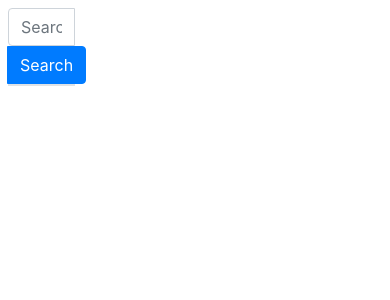
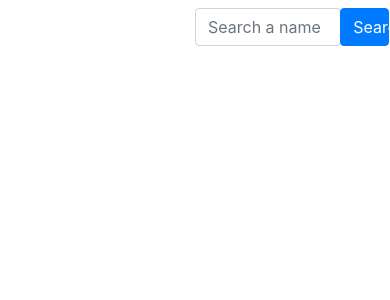
Before and after one commit to samuel-joly/Project-center, a PHP site: page / in a window 390 px wide; the page is wider, and only the part inside the window is pictured. Shown: the top 300 px of that part. Run offline with PHP 8.4, Linux system fonts and the light colour scheme.

Commit message:
change the display of the search list and add responsiveness

```diff
--- a/css/style.css
+++ b/css/style.css
@@ -1,7 +1,14 @@
-body {
-    background-color: rgb(255, 255, 255);
+#search_list {
+	position:relative;
+	width:480px;
+	max-height:15em;
+	overflow-y:scroll;
 }
 
-nav {
-    background-color: gold;
+.search_item {
+	transition:all 0.4s ease;
 }
+
+.search_item:hover {
+	background:#ffffff;
+}
--- a/index.php
+++ b/index.php
@@ -7,27 +7,18 @@
 	    <script src="https://ajax.googleapis.com/ajax/libs/jquery/3.4.1/jquery.min.js"></script>
 	</head>
 	<body>
-		<header>
-		</header>
+	    <header class='d-flex row w-100 m-0 justify-content-center'>
 
-	    <main class='d-flex justify-content-start row'>
-
-		<div class='row w-100 d-flex justify-content-start col-12'>
-			<div class='input-group row mt-2 ml-2 mb-0 col-4'>
-				<input id="search" type="text" name="research" placeholder='Search a name' class='form-control col-8'/>
-				<div class='input-group-append'>
-					<button class='btn btn-primary' type='button' name='search' id='searchBtn'>Search</button>
-				</div>
-			</div>
-		</div>
-		<div class='row w-100 col-12 m-0 '>
-			<div class='col-4 row'>
-				<div class='row border bg-light ml-2 col-8 p-0' style='overflow-y:scroll;max-height:15em;' id='search_option'>
+		<div class='input-group w-100 row col-12 mt-2 justify-content-end p-0' id='search_parent'>
+			<div class='p-0 m-0 row col-lg-3 col-md-5 col-6'>
+				<input id="search" type="text" name="research" placeholder='Search a name' class='form-control col-9'/>
+				<div class='input-group-append col-3 p-0'>
+					<button class='btn btn-primary col-12' type='button' name='search' id='searchBtn'>Search</button>
 				</div>
 			</div>
 		</div>
 
-	    </main>
+	    </header>
 
 	    <footer></footer>
 	    <script src='js/script.js'></script>
--- a/js/script.js
+++ b/js/script.js
@@ -1,17 +1,25 @@
+function test() {
+
+}
+
+
+
 $("#search").keyup(function() {
     value = $("#search").val();
     if(value.length >= 1 ) {
+
         $.ajax({
             url:"models/search/search_controller.php",
             type:'get',
             data:{"action":"search" , "value":value},
+
             success:function(data){
-	    	$('#search_option').children("div").remove();
-	    	$('#search_option').append(data);
-            }
-        });
+	    	$("#search_list").remove();
+		$("#search_parent").append("<div id='search_list' class='col-lg-3 col-md-5 col-6 offset-8 p-0'>"+data+"</div>");
+            }	});
+
     } else {
-	    	$('#search_option').children("div").remove();
+
     }
 
 })
--- a/views/search_list.php
+++ b/views/search_list.php
@@ -1,5 +1,5 @@
 <?php ob_start(); ?>
-<div class='col-12 border m-0 p-0 row d-flex align-items-center'>
+<div class='col-12 border m-0 p-0 row d-flex align-items-center' class='search_item'>
 	<div class='col-8 row d-flex align-items-center p-0 mt-1 mr-0 ml-0'>
 		<p class='text-black col-12 m-0' style='font-size:1.3em;'><b><?=$match["prenom"]?></b></p>
 		<p class='text-muted col-12 m-0' style='font-size:1em;'><?=$match["status"]?></p>
```
